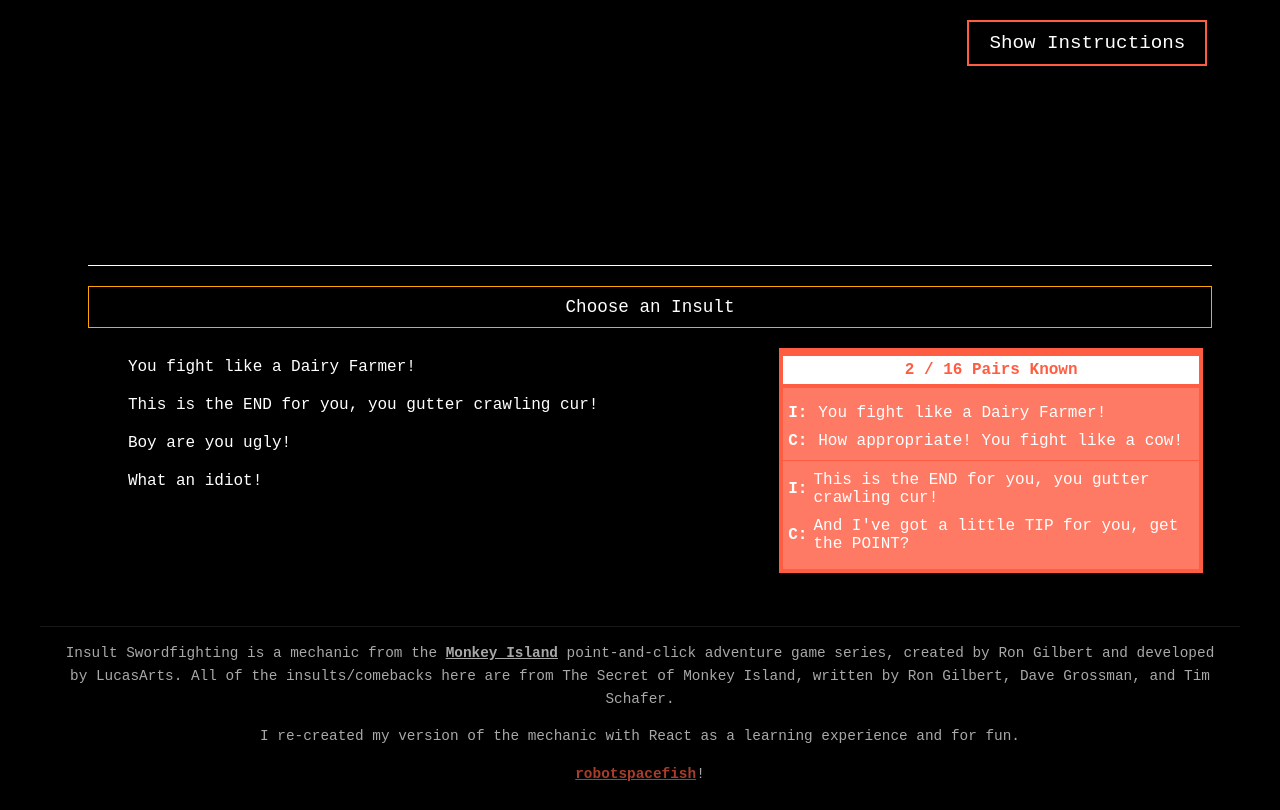
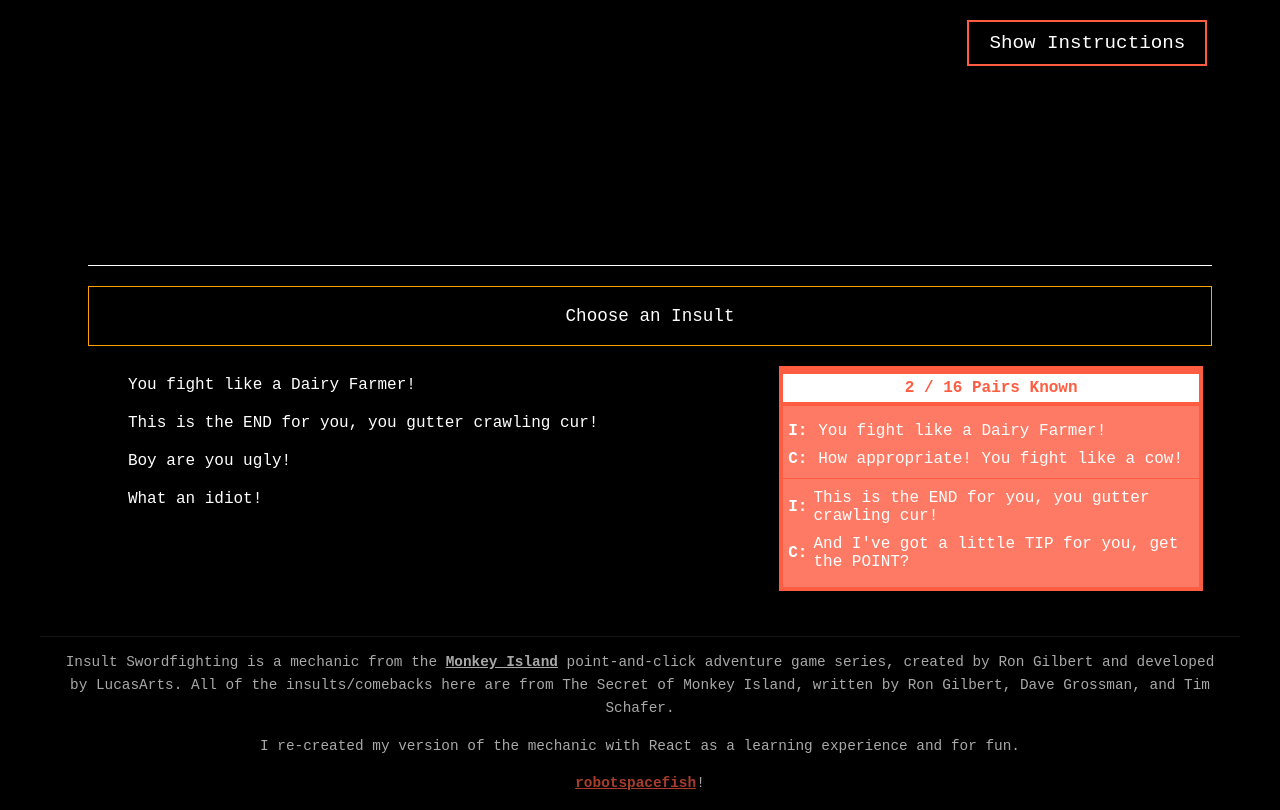
Before and after one commit to robotspacefish/insult-swordfighting, a React (Create React App) app: page / in a window 1280 px wide. Built offline with nearby package versions, Linux system fonts and the light colour scheme.

Commit message:
add min-height and flex centering to Fight exchange info

```diff
--- a/src/Fight/FIght.css
+++ b/src/Fight/FIght.css
@@ -15,11 +15,15 @@
 
 .Fight-Exchange-Info {
   text-align: center;
+  display: flex;
+  align-items: center;
+  justify-content: center;
   color : #FFA500;
   border: 1px solid #FFA500;
   margin: 6px 0;
   font-size: 1.1em;
   grid-area: exchange-info;
+  min-height: 60px;
 }
 
 .Fight-Exchange-Info p {
```
